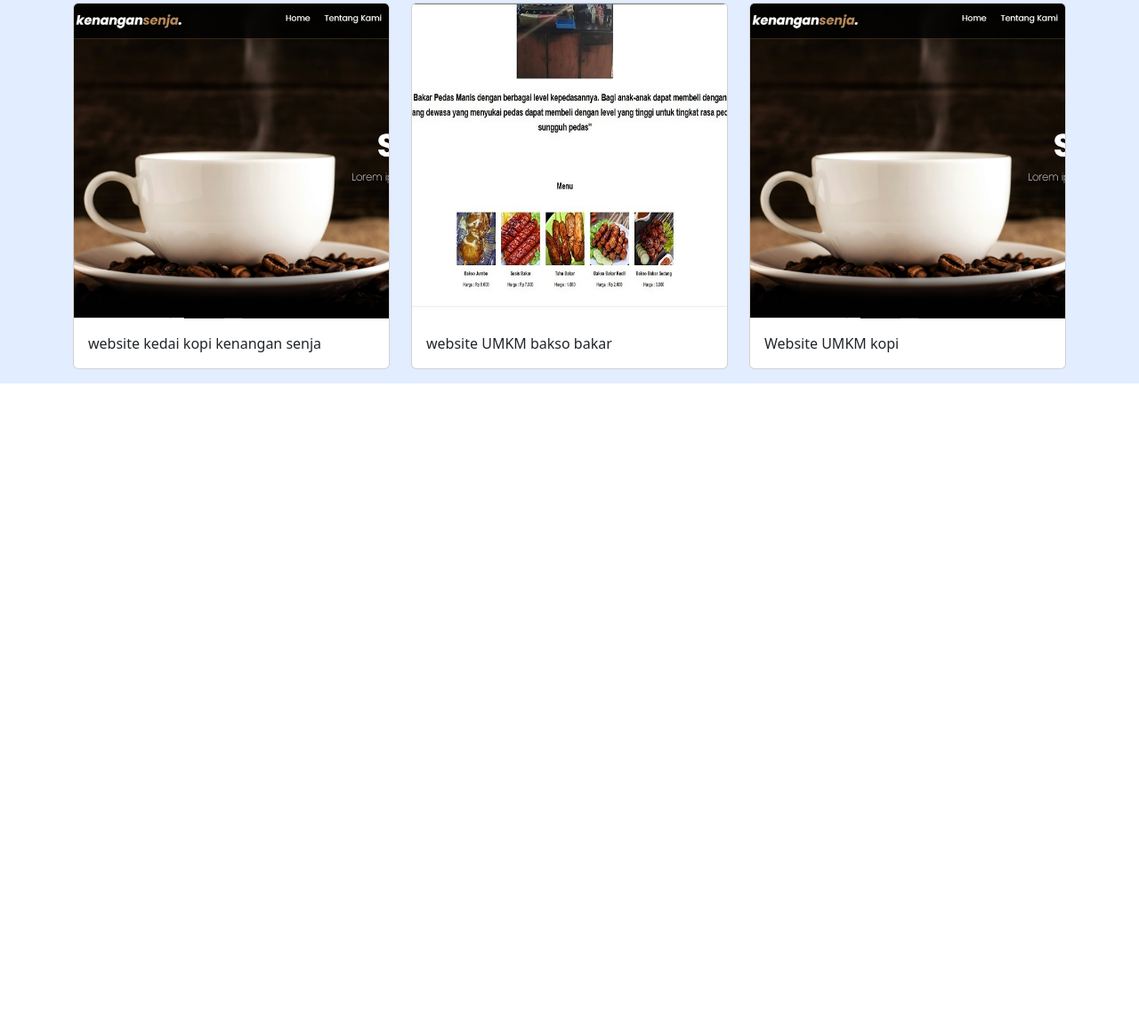
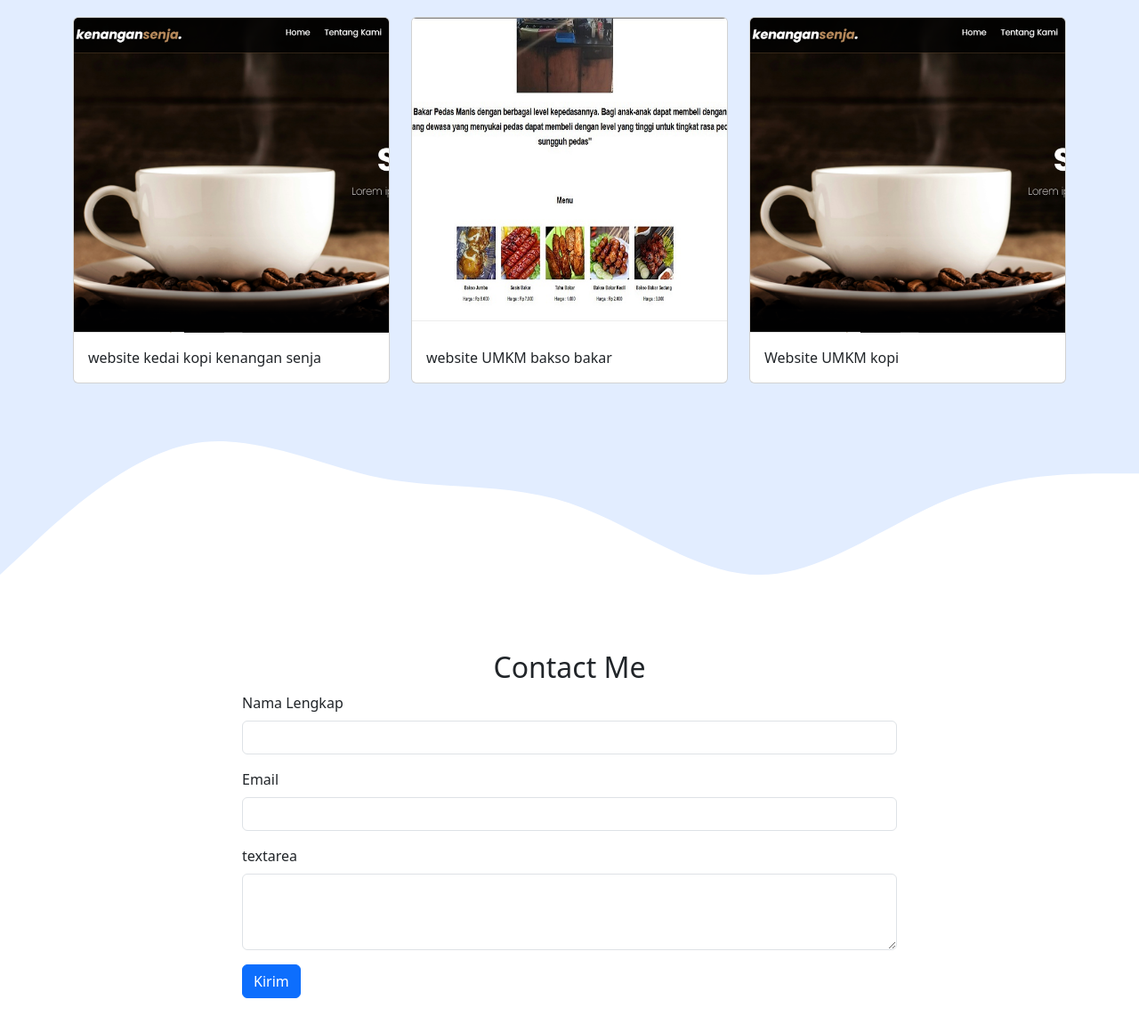
Before and after one commit to novitazalzabila/Website-Portfolio, a plain HTML site: page index.html in a window 1280 px wide. Shown: the part 1632-2792 px from the top of the page at 89% size. Before the commit the page ends 2063 px from the top, so only its background shows below. Drawn offline with Linux system fonts and the light colour scheme.

Commit message:
menambahkan contact section

```diff
--- a/index.html
+++ b/index.html
@@ -89,7 +89,7 @@
     <section id="projects">
       <div class="container pt-5">
         <div class="row text-center">
-          <div class="col">
+          <div class="col mb-3">
             <h2>My projects</h2>
           </div>
         </div>
@@ -122,5 +122,44 @@
       </div>
     </section>
     <!-- akhir projects -->
+
+    <!-- contact -->
+    <section>
+      <svg xmlns="http://www.w3.org/2000/svg" viewBox="0 0 1440 320">
+        <path
+          fill="#e2edff"
+          fill-opacity="10"
+          d="M0,224L40,186.7C80,149,160,75,240,58.7C320,43,400,85,480,101.3C560,117,640,107,720,133.3C800,160,880,224,960,224C1040,224,1120,160,1200,128C1280,96,1360,96,1400,96L1440,96L1440,0L1400,0C1360,0,1280,0,1200,0C1120,0,1040,0,960,0C880,0,800,0,720,0C640,0,560,0,480,0C400,0,320,0,240,0C160,0,80,0,40,0L0,0Z"
+        ></path>
+      </svg>
+      <div class="container mb-5">
+        <div class="row text-center">
+          <div class="col">
+            <h2>Contact Me</h2>
+          </div>
+        </div>
+        <div class="row justify-content-center mb-5">
+          <div class="col-md-8">
+            <form>
+              <div class="mb-3">
+                <label for="name" class="form-label">Nama Lengkap</label>
+                <input type="text" class="form-control" id="name" aria-describedby="name" />
+              </div>
+              <div class="mb-3">
+                <label for="email" class="form-label">Email</label>
+                <input type="text" class="form-control" id="email" aria-describedby="email" />
+              </div>
+
+              <div class="mb-3">
+                <label for="exampleFormControlTextarea1" class="form-label"> textarea</label>
+                <textarea class="form-control" id="exampleFormControlTextarea1" rows="3"></textarea>
+              </div>
+              <button type="submit" class="btn btn-primary">Kirim</button>
+            </form>
+          </div>
+        </div>
+      </div>
+    </section>
+    <!-- akhir contact -->
   </body>
 </html>
```
Also changed, not shown: ss/hasil contact section.jpg (added).
